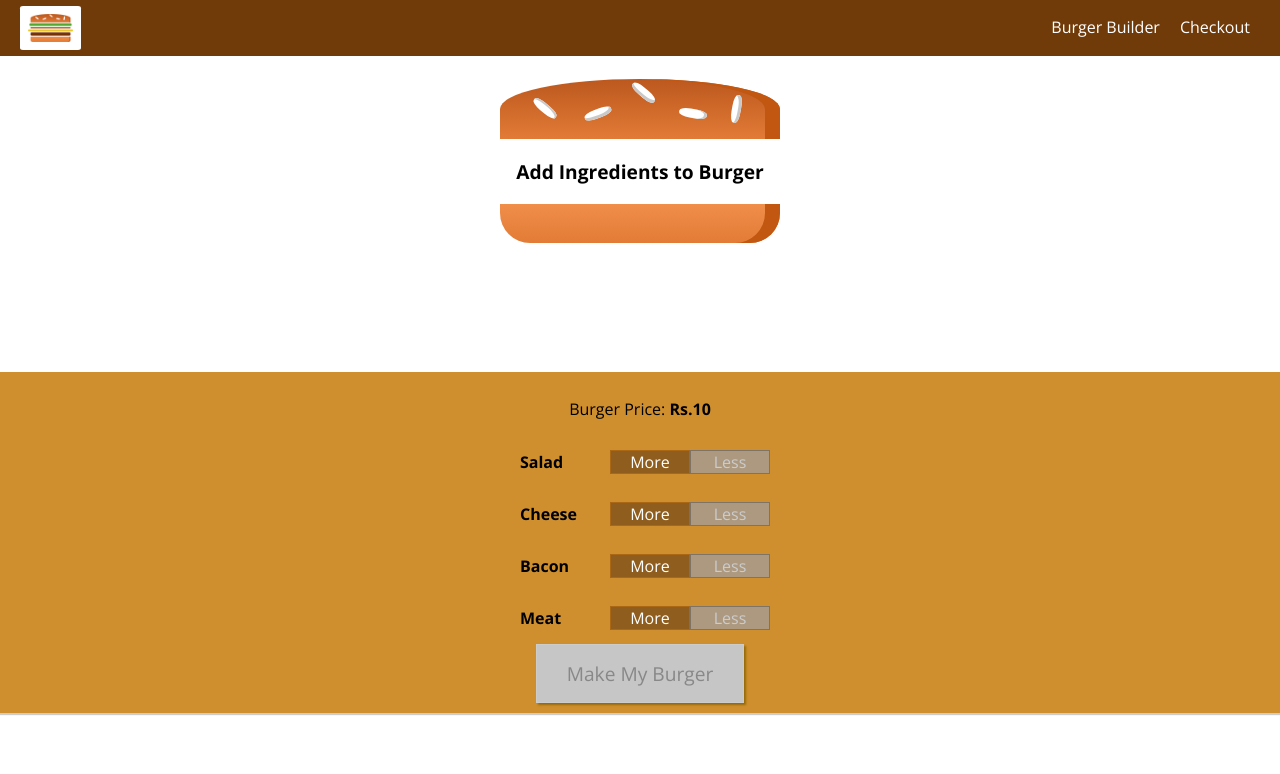
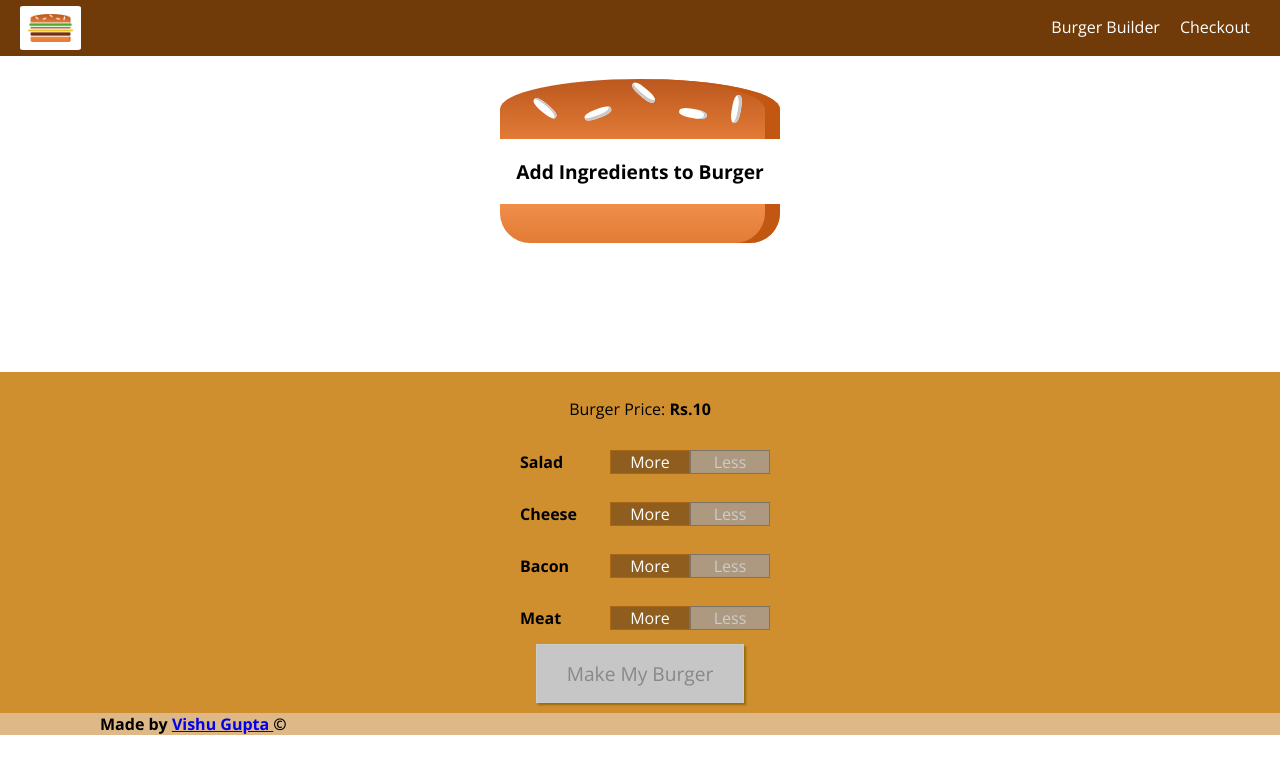
Before and after one commit to vishuGupta08/Make-My-Burger, a React app: page / in a window 1280 px wide. Shown: the top 774 px of the page. Built offline with nearby package versions, Linux system fonts and the light colour scheme.

Commit message:
Added Footer

```diff
--- a/src/components/layout/Layout.css
+++ b/src/components/layout/Layout.css
@@ -1,3 +1,10 @@
 .Content{
     margin-top: 72px
 }
+.Footer{
+    background-color: burlywood;
+    font-weight: 200;
+    font-size: 100%;
+    padding-left: 100px;
+    text-decoration: none;
+}
--- a/src/components/layout/Layout.js
+++ b/src/components/layout/Layout.js
@@ -24,6 +24,8 @@ class Layout extends Component {
                 <main className={classes.Content}>
                     {this.props.children}
                 </main>
+                <footer className={classes.Footer}><b>Made by <a href="https://www.linkedin.com/in/vishu-gupta108" target="_blank"
+                    rel="noopener noreferrer">Vishu Gupta </a> &copy; </b></footer>
             </Aux>
         )
     }
```
Also changed, not shown: 1 other file (tests, documents, lock files or other folders).
